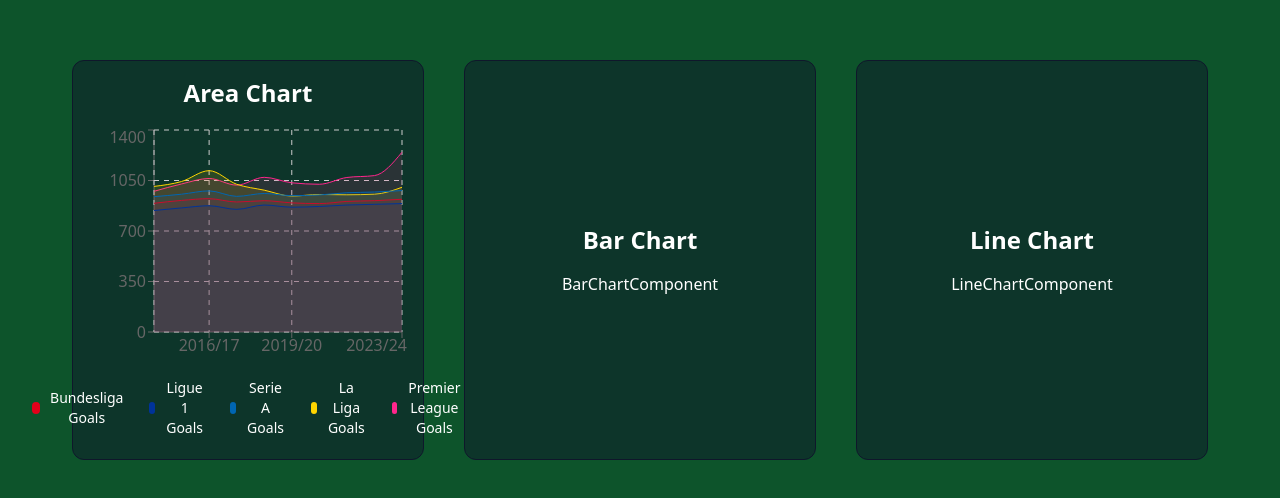
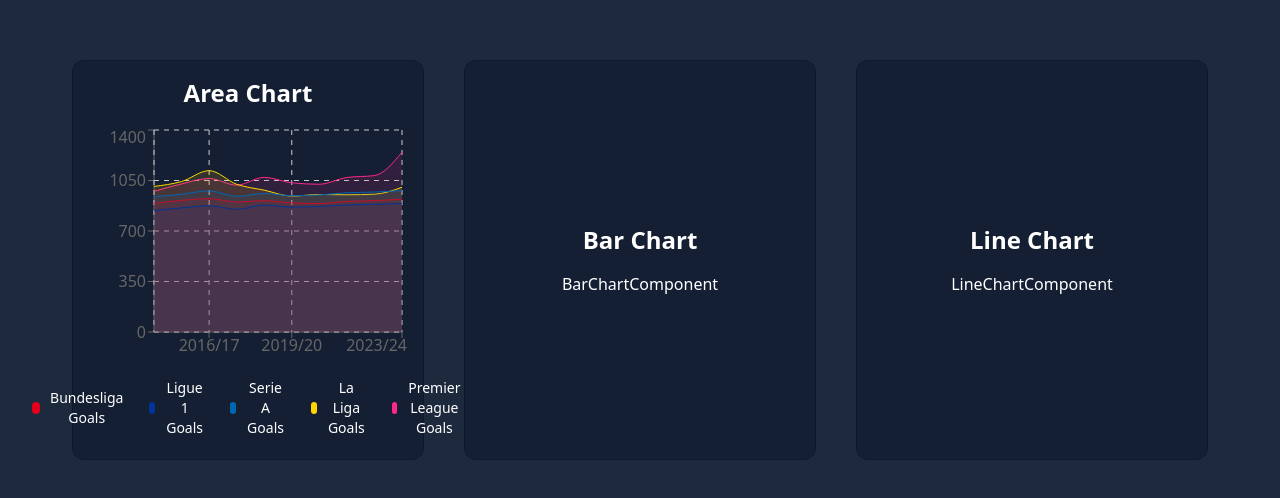
Before and after one commit to dean-tunbridge/rechart-project, a React (Vite) app: page / in a window 1280 px wide. Shown: the part 172-670 px from the top of the page. Built offline with nearby package versions, Linux system fonts and the light colour scheme.

Commit message:
change background colour to slate

```diff
--- a/src/index.css
+++ b/src/index.css
@@ -2,6 +2,6 @@
 
 @layer base {
   body {
-    @apply bg-green-900 text-white;
+    @apply bg-slate-800 text-white;
   }
 }
```
